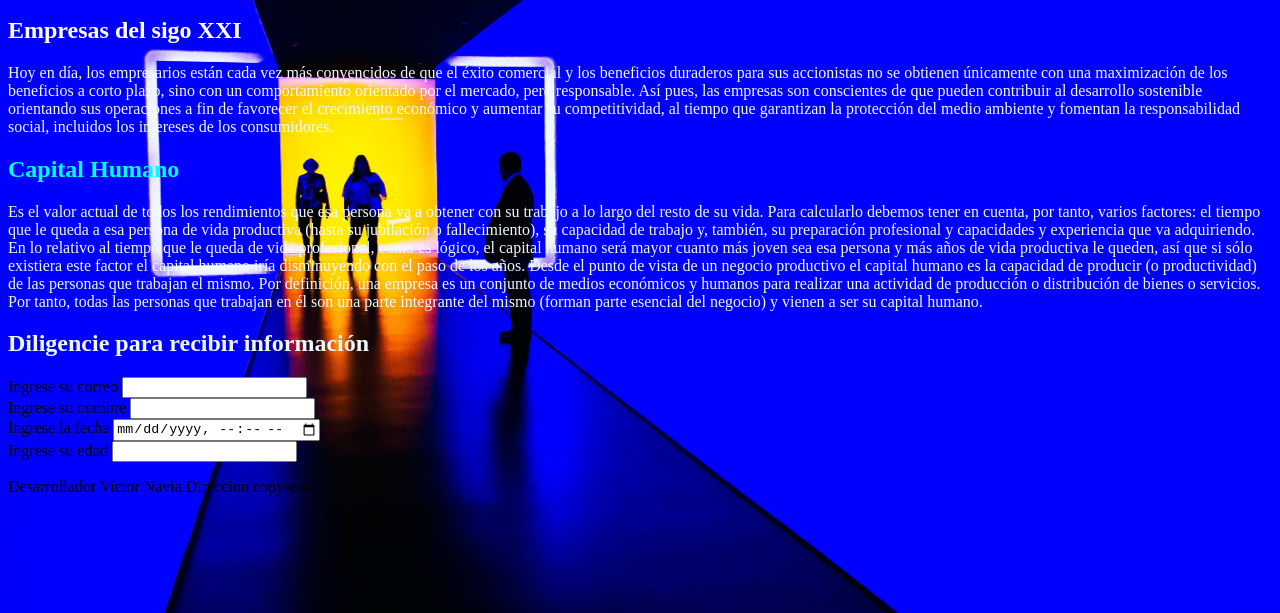
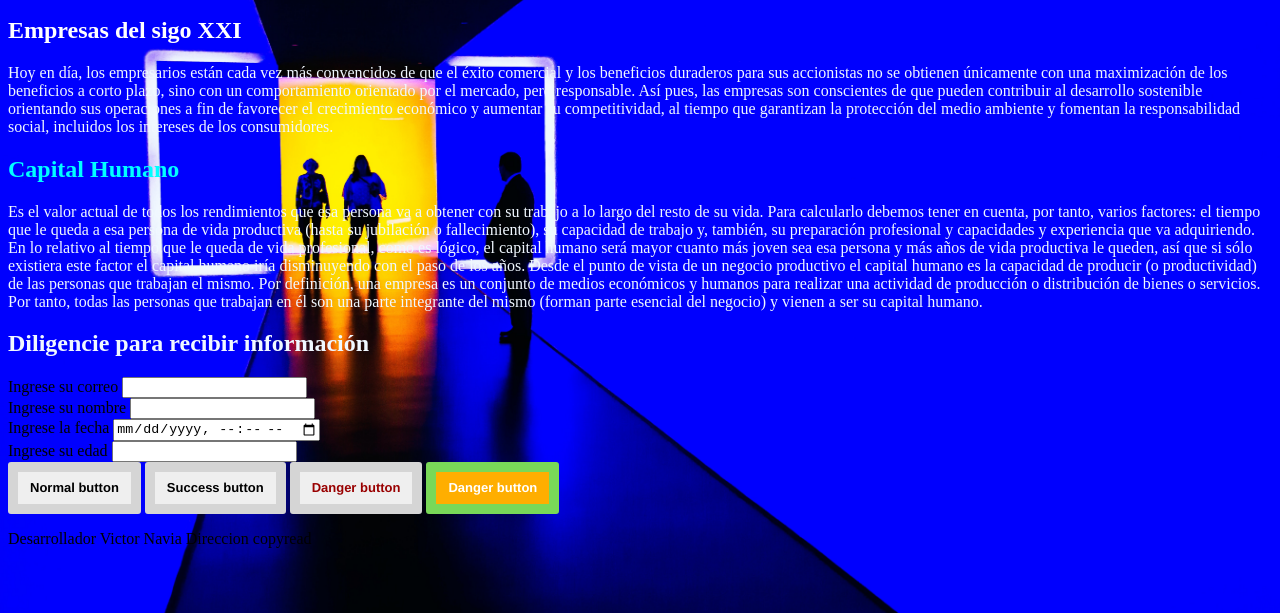
Before and after one commit to vicmana180/Empresa_y_Talento, a plain HTML site: page index.html in a window 1280 px wide. Shown: the part 187-800 px from the top of the page. Drawn offline with Linux system fonts and the light colour scheme.

Commit message:
first commit

```diff
--- a/index.html
+++ b/index.html
@@ -151,6 +151,22 @@
 
 </form>
 
+<button class="button">
+Normal button
+</button>
+
+<button class="button button button--state-success">
+Success button
+</button>
+
+<button class="button button--state--danger">
+    Danger button
+</button>
+
+<button class="button button--state--info">
+    Danger button
+</button>
+
 
 
 
--- a/styles.css
+++ b/styles.css
@@ -51,45 +51,28 @@ ul li a {
 
 }
 
-
-
-
-
-
-
-
-
-
-
-
-
-button{
-
+.button {
     display: inline-block;
     border-radius: 3px;
     padding: 7px 12px;
-    border: 1px solid #D5D5D5;
-    background-image: linear-gradient(#eee #ddd);
-    font:700 13px/18px helvetica, arial;
+    border: 10px solid #D5D5D5;
+    background-image: linear-gradient(#EEE #DDD);
+    font: 700 13px /18px helvetica, arial ;
+    }
 
+.button--state--success{
+    color: #FFF;
+    background:#569E3D linear-gradient(#79D858 #569E3D) repeat;
+    border-color: #569E3D;
 }
 
-.button--state-success{
-
-    color: #fff;
-    background: #569e3d linear-gradient(#79d858);
-    border-color: #4a993e;
-}
-
-.button--state--danger{
-
-    color: #900;
+.button--state--danger {
+        color: #900;
 }
 
 
-.button--state-info{
-
-    color: #fff;
-    background-color: deepskyblue;
-    border-color: blue;
+.button--state--info{
+    color: #FFF;
+    background: rgb(255, 174, 0);
+    border-color: #79D858;
 }
```
